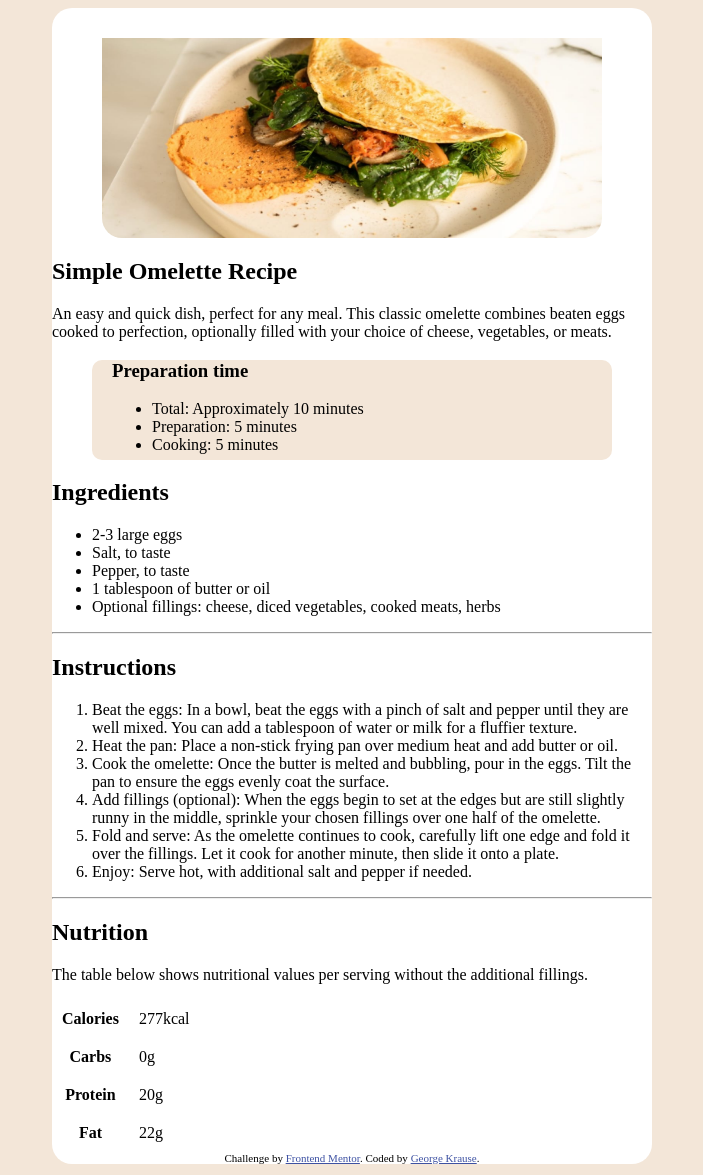
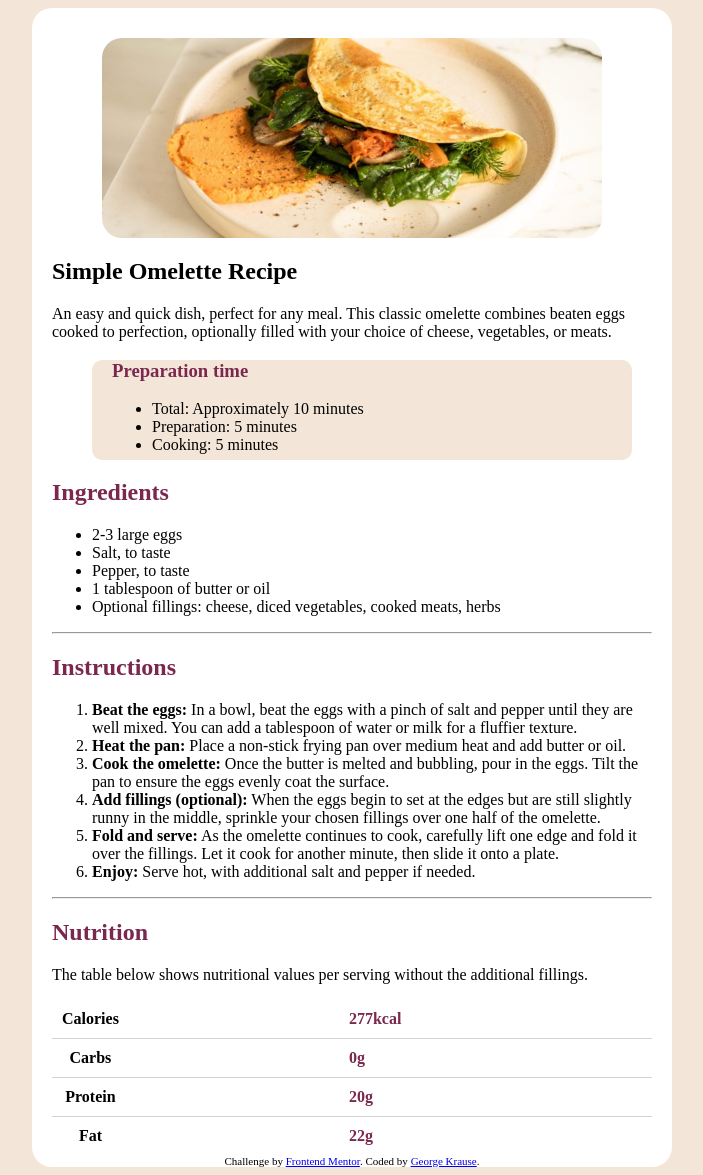
Before and after one commit to georgekrause/recipe-page-main, a plain HTML site: page index.html in a window 1280 px wide. Shown: the whole page, without its empty margins (288-991 px from the left). Drawn offline with Linux system fonts and the light colour scheme.

Commit message:
Adjusted the image and added lines for the table

```diff
--- a/index.html
+++ b/index.html
@@ -9,7 +9,7 @@
 </head>
 <body>
 <article>
-<img src="images/image-omelette.jpeg">
+<img src="images/image-omelette.jpeg" class="img">
   <h1>Simple Omelette Recipe</h1>
 
   <p>An easy and quick dish, perfect for any meal. This classic omelette combines beaten eggs cooked
@@ -33,21 +33,21 @@
 <hr>
   <h2>Instructions</h2>
 <ol>
-  <li>Beat the eggs: In a bowl, beat the eggs with a pinch of salt and pepper until they are well mixed.
+  <li><strong>Beat the eggs:</strong> In a bowl, beat the eggs with a pinch of salt and pepper until they are well mixed.
   You can add a tablespoon of water or milk for a fluffier texture.</li>
 
-  <li>Heat the pan: Place a non-stick frying pan over medium heat and add butter or oil.</li>
+  <li><strong>Heat the pan:</strong> Place a non-stick frying pan over medium heat and add butter or oil.</li>
 
-  <li>Cook the omelette: Once the butter is melted and bubbling, pour in the eggs. Tilt the pan to ensure
+  <li><strong>Cook the omelette:</strong> Once the butter is melted and bubbling, pour in the eggs. Tilt the pan to ensure
   the eggs evenly coat the surface.</li>
 
-  <li>Add fillings (optional): When the eggs begin to set at the edges but are still slightly runny in the
+  <li><strong>Add fillings (optional):</strong> When the eggs begin to set at the edges but are still slightly runny in the
   middle, sprinkle your chosen fillings over one half of the omelette.</li>
 
-  <li>Fold and serve: As the omelette continues to cook, carefully lift one edge and fold it over the
+  <li><strong>Fold and serve:</strong> As the omelette continues to cook, carefully lift one edge and fold it over the
   fillings. Let it cook for another minute, then slide it onto a plate.</li>
 
-  <li>Enjoy: Serve hot, with additional salt and pepper if needed.</li>
+  <li><strong>Enjoy:</strong> Serve hot, with additional salt and pepper if needed.</li>
 </ol>
 <hr>
   <h2>Nutrition</h2>
@@ -59,15 +59,15 @@
     <col>
     <col style ="width:300px">
   </colgroup>
-  <tr>
+  <tr class="firstLine">
     <th>Calories</th>
     <td>277kcal</td>
   </tr>
-  <tr>
+  <tr class="firstLine">
     <th>Carbs</th>
     <td>0g</td>
   </tr>
-  <tr>
+  <tr class="firstLine">
     <th>Protein</th>
     <td>20g</td>
   </tr>
--- a/styles.css
+++ b/styles.css
@@ -2,19 +2,13 @@
     font-size: 11px; text-align: center;
 }
 
-.attribution a {
-    color: hsl(228, 45%, 44%);
-}
-
-img {
+.img {
     width: 500px;
     height: 200px;
-    display: flex;
-    justify-content: center;
-    align-items: center;
+    display: grid;
     margin: auto;
-    padding-top: 30px;
-    border-radius: 20px 20px 20px 20px;
+    margin-top: 30px;
+    border-radius: 20px;
 }
 
 body {
@@ -22,6 +16,10 @@ body {
     display: flex;
     justify-content: center;
     align-items: center;
+}
+
+h2, h3, td {
+    color: hsl(332, 51%, 32%);
 }
 
 .prep {
@@ -37,6 +35,8 @@ article {
     width: 600px;
     border-radius: 20px 20px 20px 20px;
     background-color: white;
+    padding-left: 20px;
+    padding-right: 20px;
 }
 
 table, th, td {
@@ -47,3 +47,12 @@ table, th, td {
 th, td {
     padding: 10px;
 }
+
+td {
+    font-weight: 600;
+    padding-left: 220px;
+}
+
+.firstLine {
+    border-bottom: 1px solid lightgray;
+}
```
